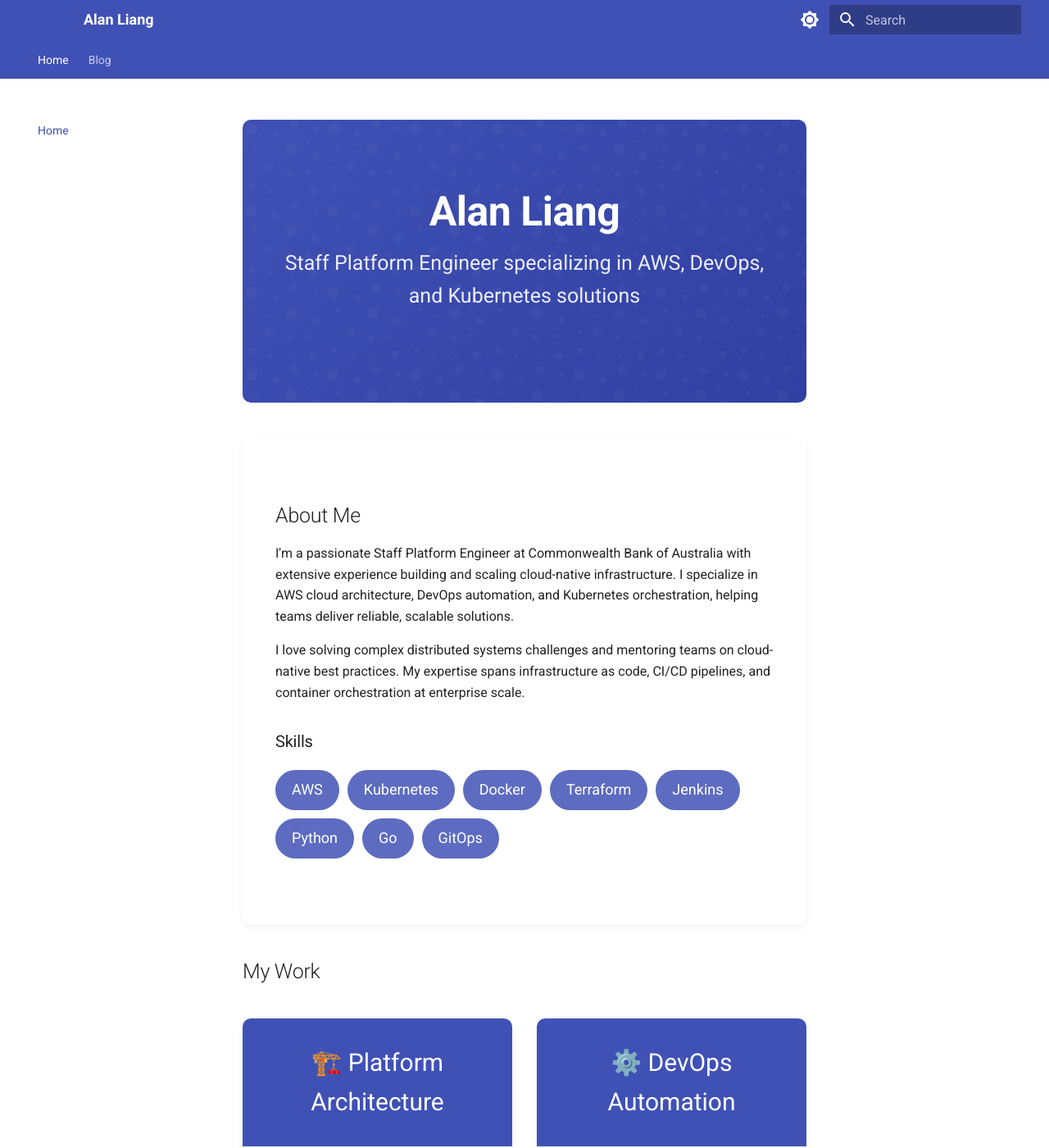
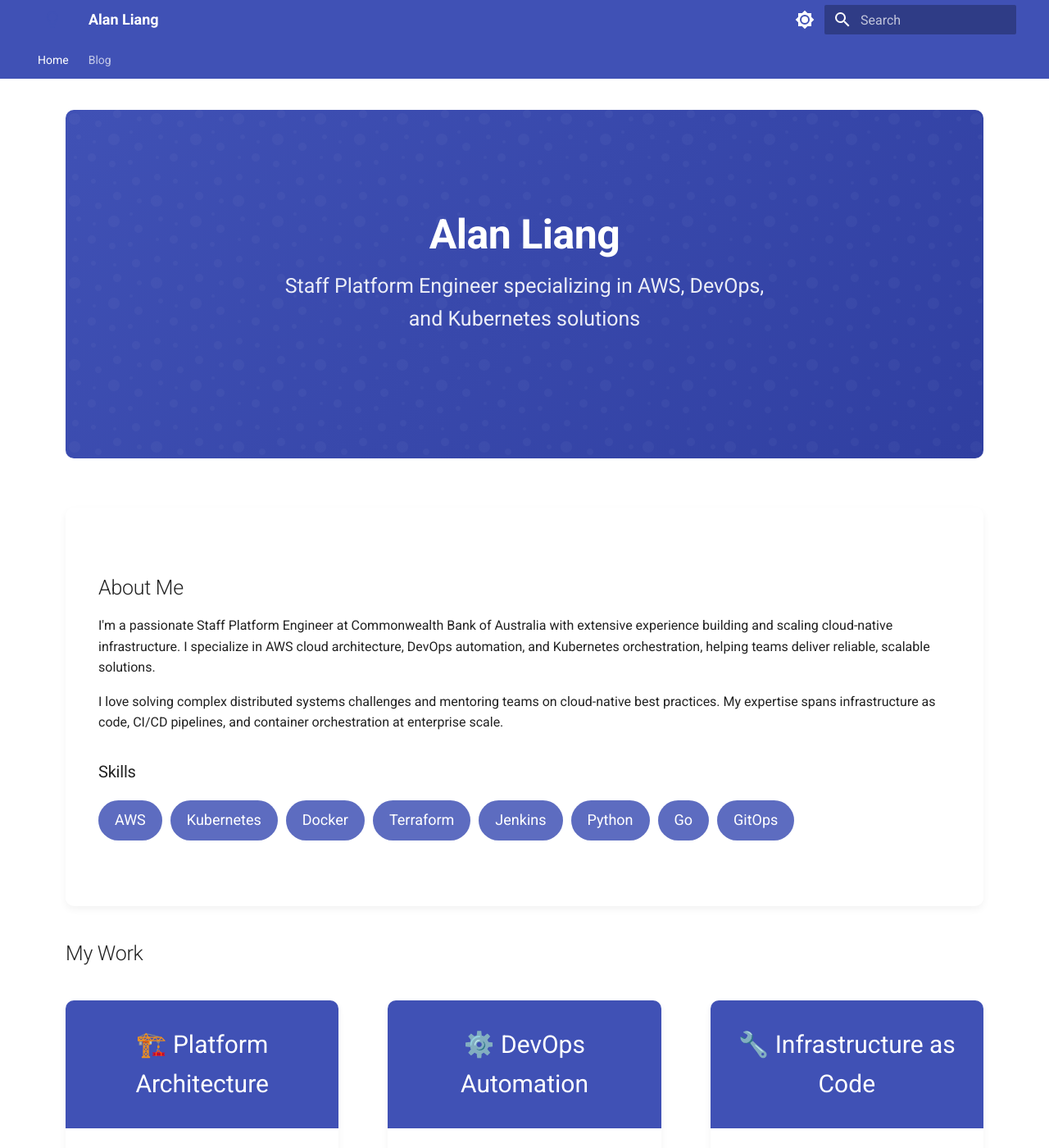
Before and after one commit to qoehliang/qoehliang.github.io, an MkDocs documentation site: the page built from docs/index.md, in a window 1280 px wide and 1400 px high. Shown: the whole window at 82% size. Built offline with MkDocs 1.6.1 and Material for MkDocs 9.7.7, drawn with Linux system fonts in a browser that asks for light colours.

Commit message:
Optimised space and mobile support

```diff
--- /dev/null
+++ b/docs/stylesheets/fullwidth.css
@@ -0,0 +1,69 @@
+/* Full-width layout styles */
+
+/* Make the main content area full width */
+.md-main__inner {
+  max-width: 100% !important;
+  padding: 0 !important;
+}
+
+/* Add padding to the content area */
+.md-content__inner {
+  padding: 0 4rem 2rem !important;
+  margin: 0 auto !important;
+  max-width: 1800px !important;
+}
+
+/* Remove navigation sidebar for pages with hide-navigation */
+.md-sidebar--primary {
+  display: none !important;
+}
+
+/* Remove table of contents sidebar for pages with hide-toc */
+.md-sidebar--secondary {
+  display: none !important;
+}
+
+/* Adjust header to be full width */
+.md-header__inner {
+  max-width: 100% !important;
+  padding: 0 2rem !important;
+}
+
+/* Adjust footer to be full width */
+.md-footer-meta__inner {
+  max-width: 100% !important;
+  padding: 0 1.5rem !important;
+}
+
+/* Adjust grid layout for work items */
+@media screen and (min-width: 1220px) {
+  .work-grid {
+    grid-template-columns: repeat(3, 1fr);
+    gap: 3rem;
+  }
+}
+
+@media screen and (min-width: 960px) and (max-width: 1219px) {
+  .work-grid {
+    grid-template-columns: repeat(3, 1fr);
+    gap: 2rem;
+  }
+}
+
+@media screen and (min-width: 768px) and (max-width: 959px) {
+  .work-grid {
+    grid-template-columns: repeat(2, 1fr);
+    gap: 2rem;
+  }
+}
+
+@media screen and (max-width: 767px) {
+  .work-grid {
+    grid-template-columns: 1fr;
+    gap: 2rem;
+  }
+
+  .md-content__inner {
+    padding: 0 1.5rem 2rem !important;
+  }
+}
--- a/docs/stylesheets/home.css
+++ b/docs/stylesheets/home.css
@@ -14,8 +14,8 @@
 /* Hero section */
 .hero {
   text-align: center;
-  padding: 4rem 1rem;
-  margin-bottom: 2rem;
+  padding: 6rem 1rem;
+  margin-bottom: 3rem;
   background: linear-gradient(135deg, var(--md-primary-fg-color), var(--md-primary-fg-color--dark));
   color: white;
   border-radius: 0.5rem;
@@ -98,10 +98,12 @@
 /* Work section */
 .work-grid {
   display: grid;
-  grid-template-columns: repeat(auto-fit, minmax(300px, 1fr));
-  gap: 1.5rem;
+  grid-template-columns: repeat(3, 1fr);
+  gap: 2.5rem;
   margin: 2rem 0;
   animation: fadeIn 0.8s ease-out 0.4s both;
+  max-width: 100%;
+  width: 100%;
 }
 
 .work-item {
@@ -193,20 +195,76 @@
 
 /* Responsive adjustments */
 @media screen and (max-width: 768px) {
+  .hero {
+    padding: 4rem 1rem;
+    margin-bottom: 2rem;
+  }
+
   .hero h1 {
     font-size: 2rem;
   }
 
   .hero p {
     font-size: 1rem;
+    max-width: 100%;
+  }
+
+  .about {
+    padding: 1.5rem;
   }
 
   .work-grid {
     grid-template-columns: 1fr;
+    gap: 1.5rem;
+    margin: 1.5rem 0;
+  }
+
+  .work-header {
+    padding: 1.25rem;
+    font-size: 1.25rem;
+  }
+
+  .work-content {
+    padding: 1.25rem;
   }
 
   .contact-links {
     flex-direction: column;
     align-items: center;
+    gap: 0.75rem;
+  }
+
+  .contact-link {
+    width: 100%;
+    justify-content: center;
   }
 }
+
+/* Specific optimizations for modern smartphones like Google Pixel 9 Pro */
+@media screen and (max-width: 480px) {
+  .hero {
+    padding: 3rem 1rem;
+  }
+
+  .hero h1 {
+    font-size: 1.75rem;
+  }
+
+  .skill-tag {
+    padding: 0.4rem 0.8rem;
+    font-size: 0.8rem;
+  }
+
+  .work-title {
+    font-size: 1.1rem;
+  }
+
+  .tech-tags {
+    gap: 0.4rem;
+  }
+
+  .tech-tag {
+    padding: 0.2rem 0.6rem;
+    font-size: 0.75rem;
+  }
+}
--- a/mkdocs.yml
+++ b/mkdocs.yml
@@ -43,6 +43,7 @@ theme:
     - content.tabs.link
     - content.code.annotation
     - content.code.copy
+    - navigation.instant
 
 plugins:
   - blog:
@@ -92,6 +93,7 @@ extra:
 extra_css:
   - stylesheets/extra.css
   - stylesheets/home.css
+  - stylesheets/fullwidth.css
 
 extra_javascript:
   - assets/js/theme-toggle.js
```
Also changed, not shown: docs/index.md (+6 -0 lines).
